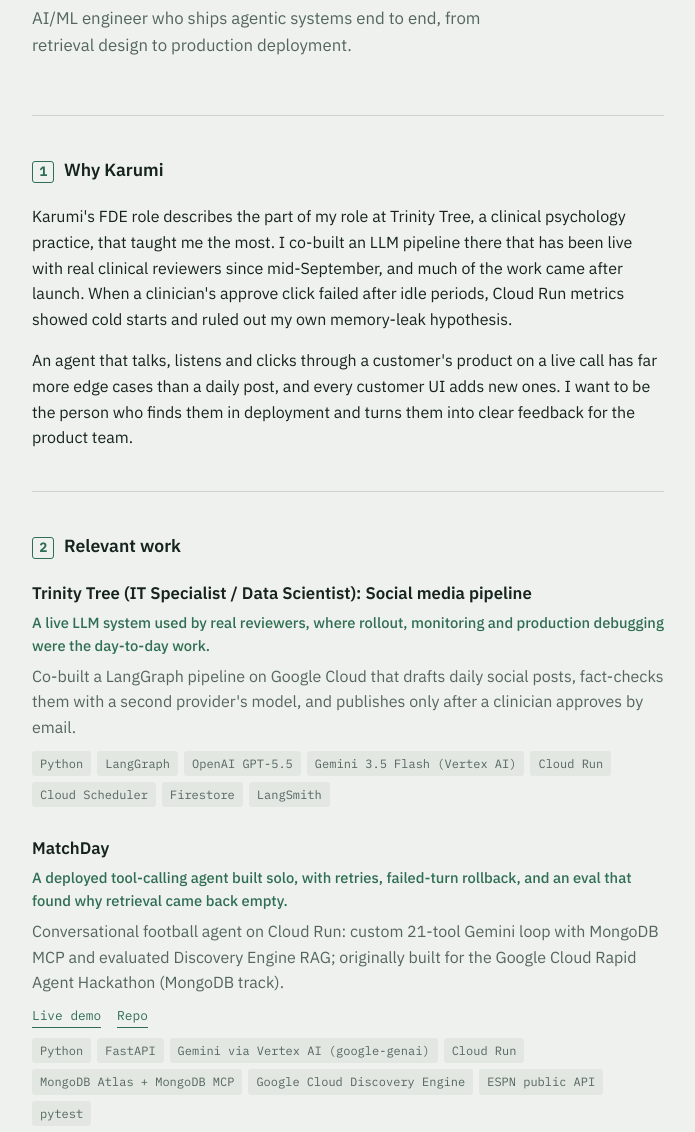
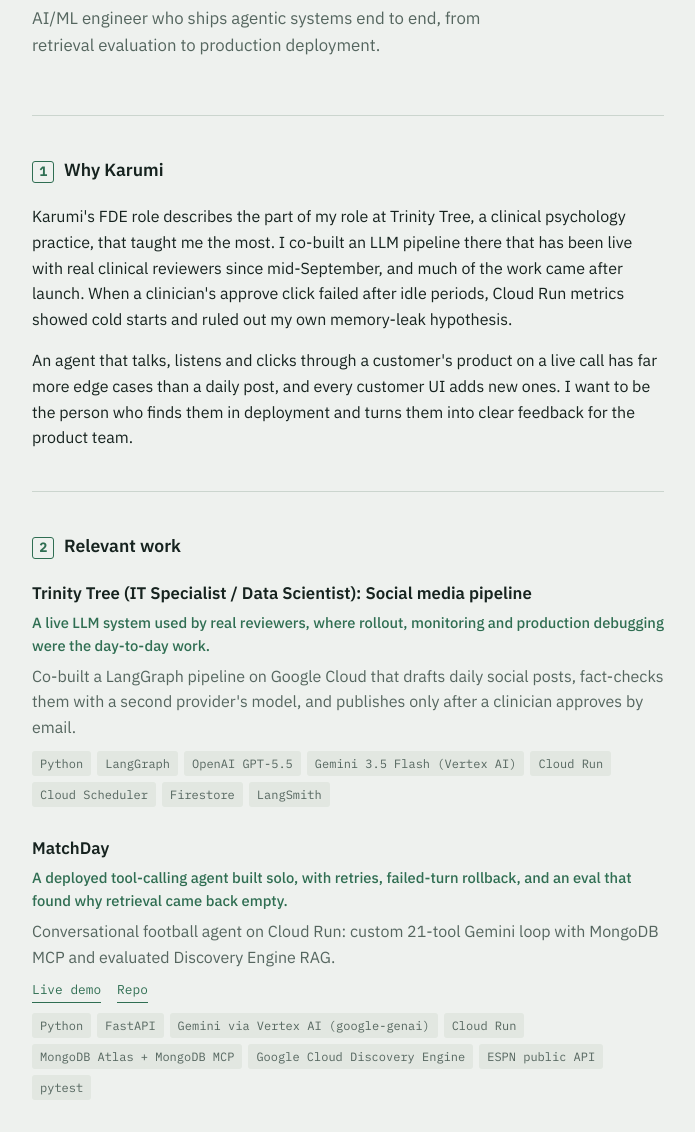
Before and after one commit to Animesh452/for, a plain HTML site: page karumi/index.html in a window 1280 px wide. Shown: the part 165-1297 px from the top of the page, without its empty margins (292-987 px from the left). Drawn offline with Linux system fonts and the light colour scheme.

Commit message:
Update karumi

```diff
--- a/karumi/index.html
+++ b/karumi/index.html
@@ -17,7 +17,7 @@
   <header class="hero">
     <p class="letterhead mono">Prepared for Karumi — Forward Deployed Engineer</p>
     <h1 class="name">Animesh Kumar</h1>
-    <p class="positioning">AI/ML engineer who ships agentic systems end to end, from retrieval design to production deployment.</p>
+    <p class="positioning">AI/ML engineer who ships agentic systems end to end, from retrieval evaluation to production deployment.</p>
   </header>
 
   <section class="block" id="why">
@@ -39,7 +39,7 @@
       <article class="work-item">
         <h3>MatchDay</h3>
         <p class="work-why">A deployed tool-calling agent built solo, with retries, failed-turn rollback, and an eval that found why retrieval came back empty.</p>
-        <p class="work-desc">Conversational football agent on Cloud Run: custom 21-tool Gemini loop with MongoDB MCP and evaluated Discovery Engine RAG; originally built for the Google Cloud Rapid Agent Hackathon (MongoDB track).</p>
+        <p class="work-desc">Conversational football agent on Cloud Run: custom 21-tool Gemini loop with MongoDB MCP and evaluated Discovery Engine RAG.</p>
         <p class="work-links mono">
 <a href="https://matchday-901040990547.us-central1.run.app/">Live demo</a><a href="https://github.com/Animesh452/wc2026-agent">Repo</a>        </p>
         <ul class="tags">
@@ -66,7 +66,7 @@
       <div class="fit-row">
         <div class="fit-req"><span class="fit-label mono">Requirement</span>Debugging systems and finding root causes</div>
         <div class="fit-connector" aria-hidden="true"></div>
-        <div class="fit-evidence"><span class="fit-label mono">Evidence</span>MatchDay: a 28-query hand-labeled eval showed Discovery Engine's default relevance threshold was discarding correct results; 10 of 28 queries returned nothing. Changing it raised hit@2 from 0.583 to 0.917.</div>
+        <div class="fit-evidence"><span class="fit-label mono">Evidence</span>MatchDay: a 28-query hand-labeled eval showed Discovery Engine's default relevance threshold was discarding correct results; 10 of 28 queries returned nothing. Changing it raised hit@2 on the 24 answerable queries from 0.583 to 0.917.</div>
       </div>
       <div class="fit-row">
         <div class="fit-req"><span class="fit-label mono">Requirement</span>Strong attention to detail and a quality-first approach</div>
```
